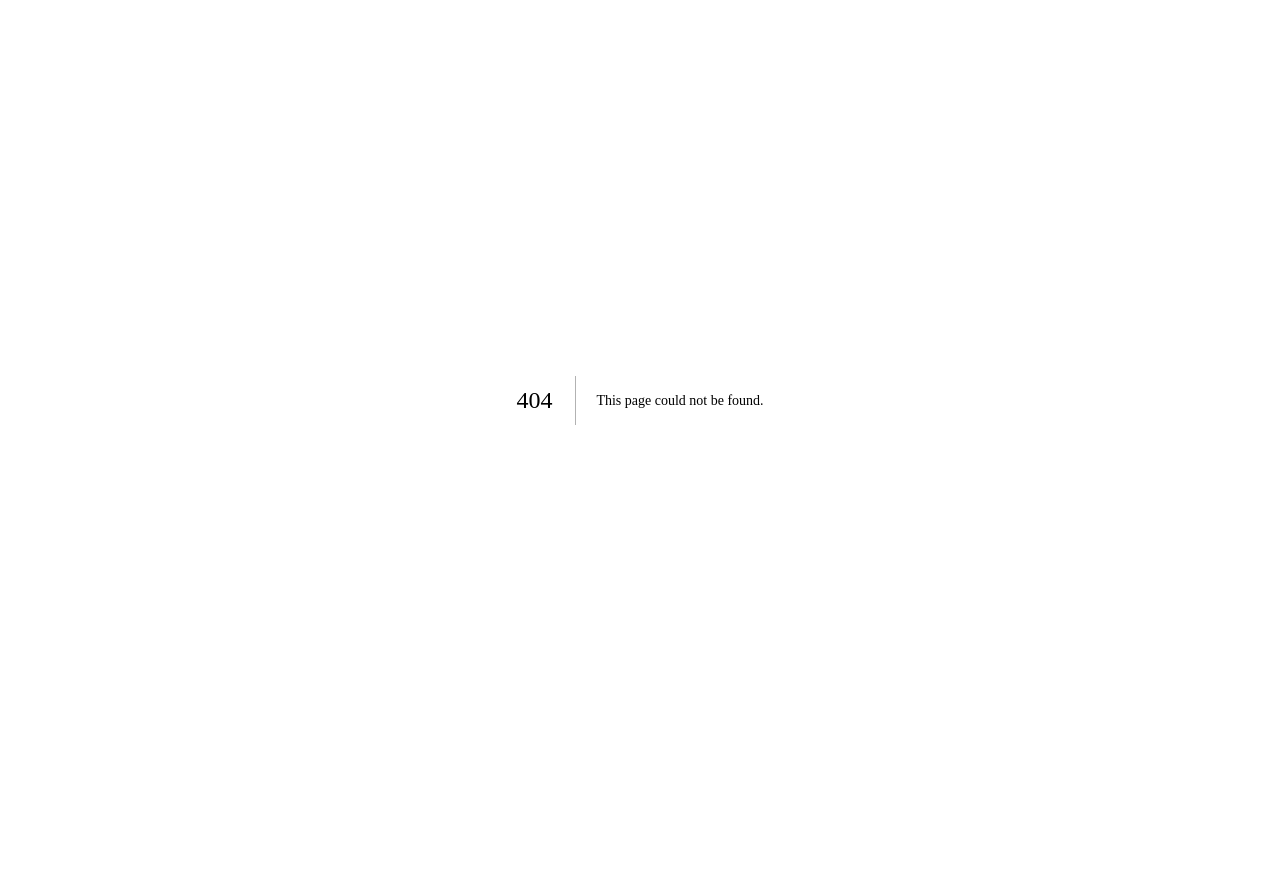
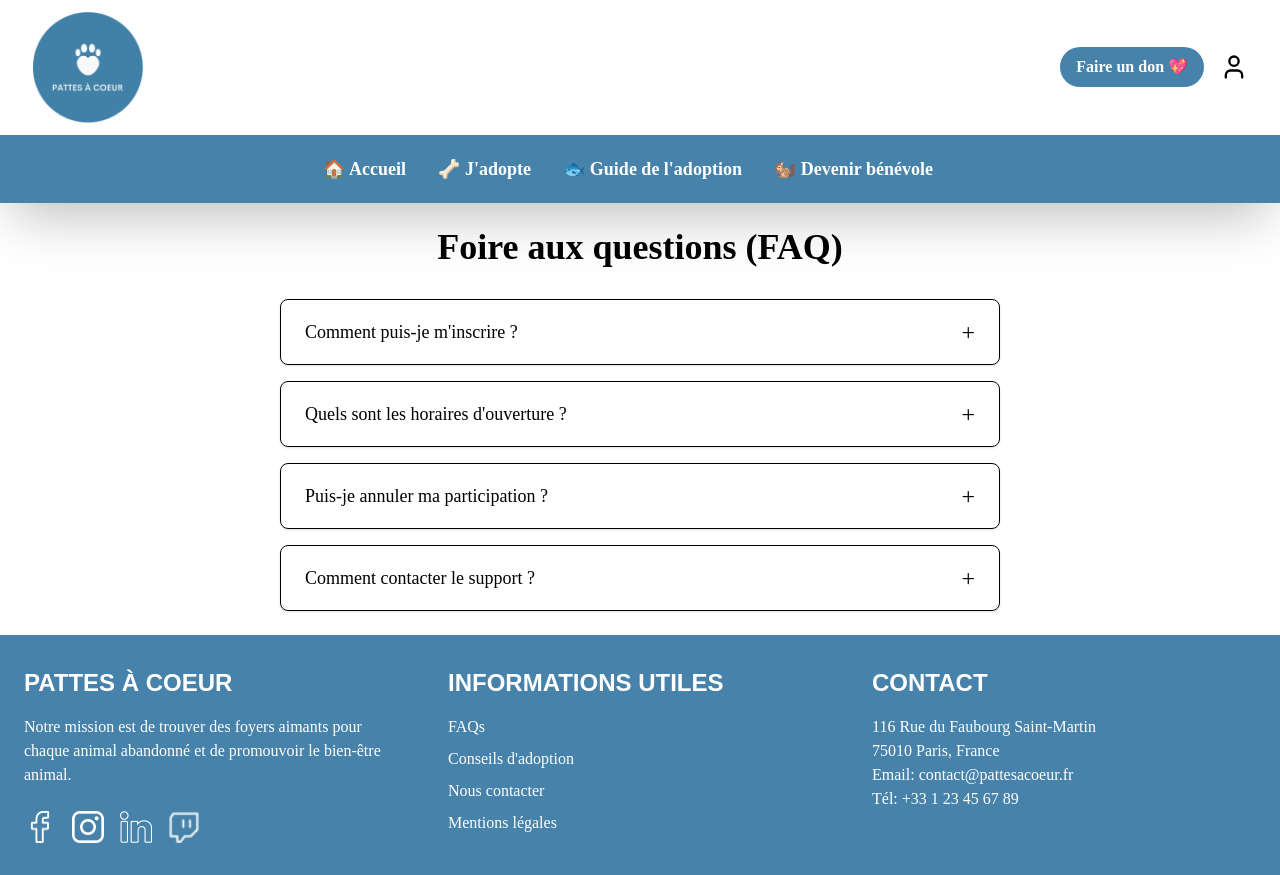
Before and after one commit to danisaza1/pattesacoeur, a Next.js app in the folder frontend/: page /faq in a window 1280 px wide. Before the commit this address had no page. Before the commit the page ends 800 px from the top, so only its background shows below. Built offline with nearby package versions, Linux system fonts and the light colour scheme.

Commit message:
add: faq

```diff
--- a/frontend/app/components/Footer.tsx
+++ b/frontend/app/components/Footer.tsx
@@ -1,4 +1,5 @@
 import React from "react";
+import Link from "next/link";
 
 export default function Footer() {
   return (
@@ -13,17 +14,39 @@ export default function Footer() {
           </p>
 
           <div className="icon-container flex justify-center md:justify-start gap-4">
-            <img src="/icons/facebook.png" alt="Facebook" className="w-7 h-7 sm:w-8 sm:h-8 filter invert" />
-            <img src="/icons/instagram.png" alt="Instagram" className="w-7 h-7 sm:w-8 sm:h-8 filter invert" />
-            <img src="/icons/linkedin.png" alt="LinkedIn" className="w-7 h-7 sm:w-8 sm:h-8 filter invert" />
-            <img src="/icons/twitch.png" alt="Twitch" className="w-7 h-7 sm:w-8 sm:h-8 filter invert" />
+            <img
+              src="/icons/facebook.png"
+              alt="Facebook"
+              className="w-7 h-7 sm:w-8 sm:h-8 filter invert"
+            />
+            <img
+              src="/icons/instagram.png"
+              alt="Instagram"
+              className="w-7 h-7 sm:w-8 sm:h-8 filter invert"
+            />
+            <img
+              src="/icons/linkedin.png"
+              alt="LinkedIn"
+              className="w-7 h-7 sm:w-8 sm:h-8 filter invert"
+            />
+            <img
+              src="/icons/twitch.png"
+              alt="Twitch"
+              className="w-7 h-7 sm:w-8 sm:h-8 filter invert"
+            />
           </div>
         </div>
 
         {/* Informations utiles */}
         <div className="information flex-1 text-center md:text-left md:max-w-xs lg:max-w-sm">
-          <h3 className="text-xl sm:text-2xl font-bold mb-4">INFORMATIONS UTILES</h3>
-          <p className="mb-2 cursor-pointer hover:text-blue-200 text-sm sm:text-base">FAQs</p>
+          <h3 className="text-xl sm:text-2xl font-bold mb-4">
+            INFORMATIONS UTILES
+          </h3>
+          <Link href="/faq">
+          <p className="mb-2 cursor-pointer hover:text-blue-200 text-sm sm:text-base">
+            FAQs
+          </p>
+          </Link>
           <p className="mb-2 cursor-pointer hover:text-blue-200 text-sm sm:text-base">
             Conseils d'adoption
           </p>
@@ -47,4 +70,5 @@ export default function Footer() {
         </div>
       </div>
     </section>
-  )};
+  );
+}
--- /dev/null
+++ b/frontend/app/faq/page.tsx
@@ -0,0 +1,80 @@
+'use client'
+
+import { useState } from 'react';
+import Header from '../components/Header';
+import Footer from '../components/Footer';
+
+type FAQItem = {
+  question: string;
+  answer: string;
+};
+
+const faqData: FAQItem[] = [
+  {
+    question: "Comment puis-je m'inscrire ?",
+    answer: "Vous pouvez vous inscrire en remplissant notre formulaire d'inscription disponible sur la page principale.",
+  },
+  {
+    question: "Quels sont les horaires d'ouverture ?",
+    answer: "Nous sommes ouverts du lundi au vendredi de 9h à 18h.",
+  },
+  {
+    question: "Puis-je annuler ma participation ?",
+    answer: "Oui, vous pouvez annuler votre participation jusqu'à 48h avant l'événement.",
+  },
+  {
+    question: "Comment contacter le support ?",
+    answer: "Vous pouvez nous envoyer un email à support@example.com.",
+  },
+];
+
+export default function FAQ() {
+  const [activeIndex, setActiveIndex] = useState<number | null>(null);
+
+  const toggleIndex = (index: number) => {
+    setActiveIndex(activeIndex === index ? null : index);
+  };
+
+  return (
+    <>
+    <Header></Header>
+    <main className="max-w-3xl mx-auto p-6">
+
+      <h1 className="text-4xl font-bold mb-8 text-center">Foire aux questions (FAQ)</h1>
+      <div className="space-y-4">
+        {faqData.map((item, index) => (
+          <div
+            key={index}
+            className="border rounded-lg shadow-sm"
+          >
+            <button
+              className="w-full px-6 py-4 text-left flex justify-between items-center text-lg font-medium focus:outline-none"
+              onClick={() => toggleIndex(index)}
+              aria-expanded={activeIndex === index}
+              aria-controls={`faq-panel-${index}`}
+              id={`faq-header-${index}`}
+            >
+              {item.question}
+              <span className="ml-4 text-2xl transform transition-transform duration-300"
+                    style={{ transform: activeIndex === index ? 'rotate(45deg)' : 'rotate(0deg)' }}>
+                +
+              </span>
+            </button>
+            {activeIndex === index && (
+              <div
+                id={`faq-panel-${index}`}
+                role="region"
+                aria-labelledby={`faq-header-${index}`}
+                className="px-6 pb-6 text-gray-700"
+              >
+                {item.answer}
+              </div>
+            )}
+          </div>
+        ))}
+      </div>
+    </main>
+      <Footer></Footer>
+      </>
+  );
+}
```
